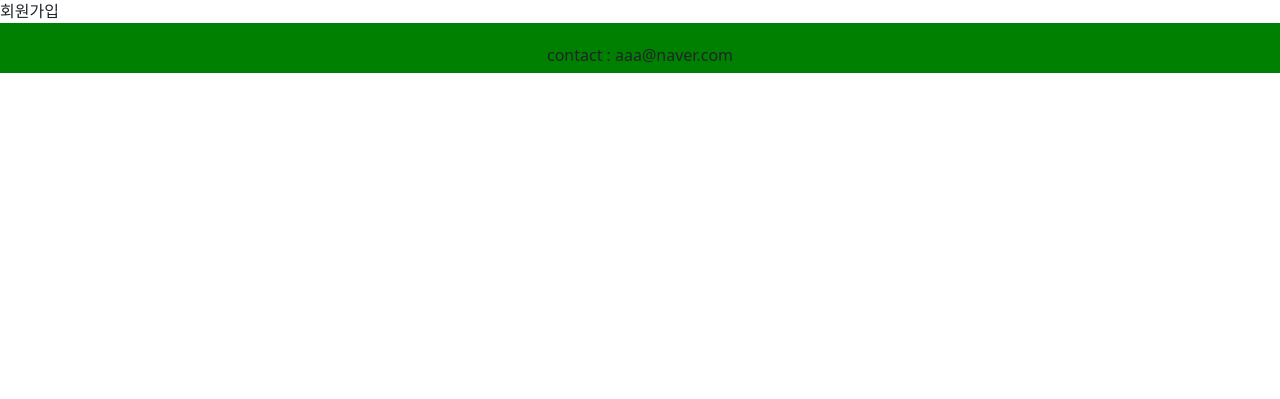
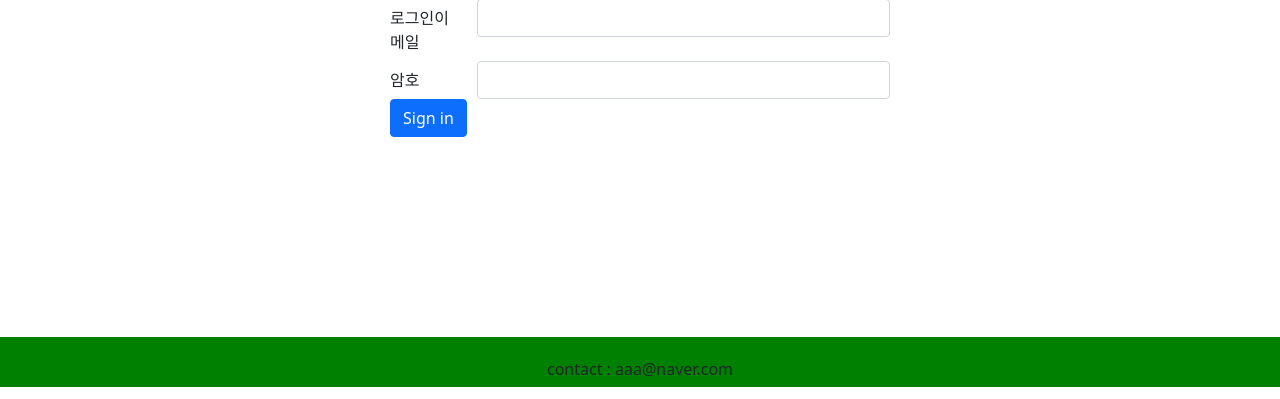
Before and after one commit to zalpheein/inflearn_clone, a Django app: page /join/ in a window 1280 px wide. Shown: the part 401-800 px from the top of the page. Run offline with Django 3.2, Linux system fonts and the light colour scheme; some libraries are stand-ins or nearby versions.

Commit message:
로그인 + 회원가입 세부 디자인 완성

```diff
--- a/inflearn_clone_prj/inflearn_lecture/templates/inflearn_lecture/join.html
+++ b/inflearn_clone_prj/inflearn_lecture/templates/inflearn_lecture/join.html
@@ -1,6 +1,29 @@
 {% extends 'inflearn_lecture/base.html' %}
 
 {% block content %}
-회원가입
+
+<div style="width: 500px; margin: auto; margin-top: 200xp; margin-bottom: 200px;" >
+    <form>
+        <div class="form-group row">
+            <label for="inputEmail" class="col-sm-2 col-form-label">로그인이메일</label>
+            <div class="col-sm-10">
+                <input name="email" type="email" class="form-control" id="inputEmail">
+            </div>
+        </div>
+        <div class="form-group row">
+            <label for="inputPassword1" class="col-sm-2 col-form-label">암호</label>
+            <div class="col-sm-10">
+                <input name="password1" type="password" class="form-control" id="inputPassword1">
+            </div>
+        </div>
+
+        <div class="form-group row">
+        <div class="col-sm-10">
+            <button type="submit" class="btn btn-primary">Sign in</button>
+        </div>
+        </div>
+    </form>
+</div>
+
 
 {% endblock %}
```
Also changed, not shown: inflearn_clone_prj/inflearn_lecture/templates/inflearn_lecture/login.html (+24 -1 lines).
